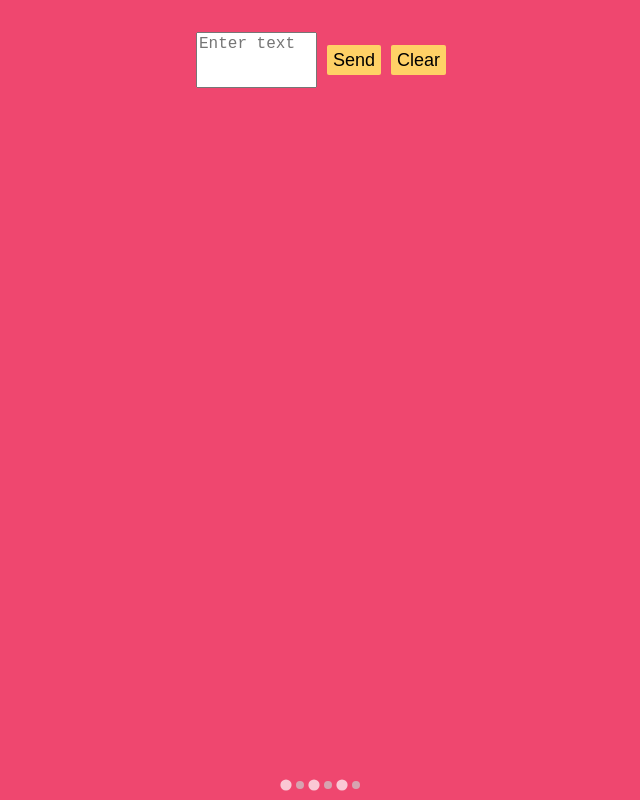
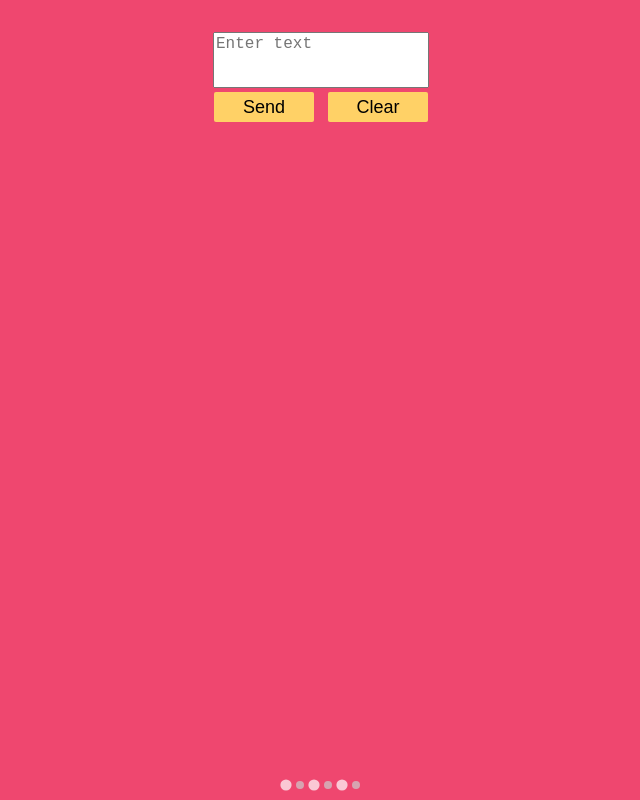
Before and after one commit to nstppbl/Swipe_app, a plain HTML site: page index.html in a window 1280 px wide. Shown: the whole page, without its empty margins (319-959 px from the left). Drawn offline with nearby package versions, Linux system fonts and the light colour scheme.

Commit message:
Update style.css

```diff
--- a/style.css
+++ b/style.css
@@ -48,7 +48,6 @@ body {
     margin: 0 auto;
     margin-top: 2rem;
     width: 250px;
-    display: flex;
     align-items: center;
     margin-bottom: 30px;
 }
@@ -69,7 +68,6 @@ textarea {
     font-size: 18px;
     width: 100px;
     height: 30px;
-    margin-left: 10px;
     border-radius: 2px;
     border: none;
     background-color: #ffd166;
@@ -78,6 +76,7 @@ textarea {
 
 #clear {
     font-size: 18px;
+    width: 100px;
     height: 30px;
     margin-left: 10px;
     border-radius: 2px;
@@ -103,6 +102,9 @@ p {
 }
 
 #input {
+    margin-left: auto;
+    margin-right: auto;
+    width: 210px;
     height: 50px;
 }
 
```
